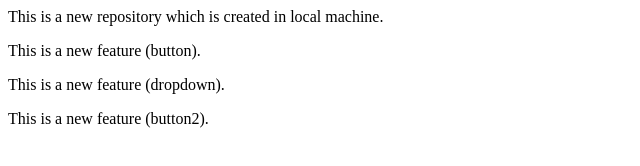
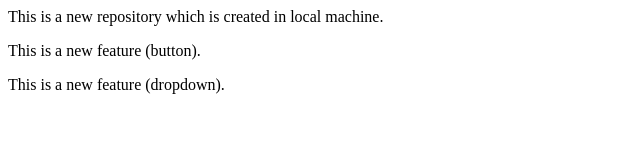
Before and after one commit to him-anshisharma/LocalRepo, a plain HTML site: page index.html in a window 1280 px wide. Shown: the whole page, without its empty margins (0-640 px from the left). Drawn offline with Linux system fonts and the light colour scheme.

Commit message:
delete button2

```diff
--- a/index.html
+++ b/index.html
@@ -1,4 +1,3 @@
 <p>This is a new repository which is created in local machine.</p>
 <p>This is a new feature (button).</p>
 <p>This is a new feature (dropdown).</p>
-<p>This is a new feature (button2).</p>
```
